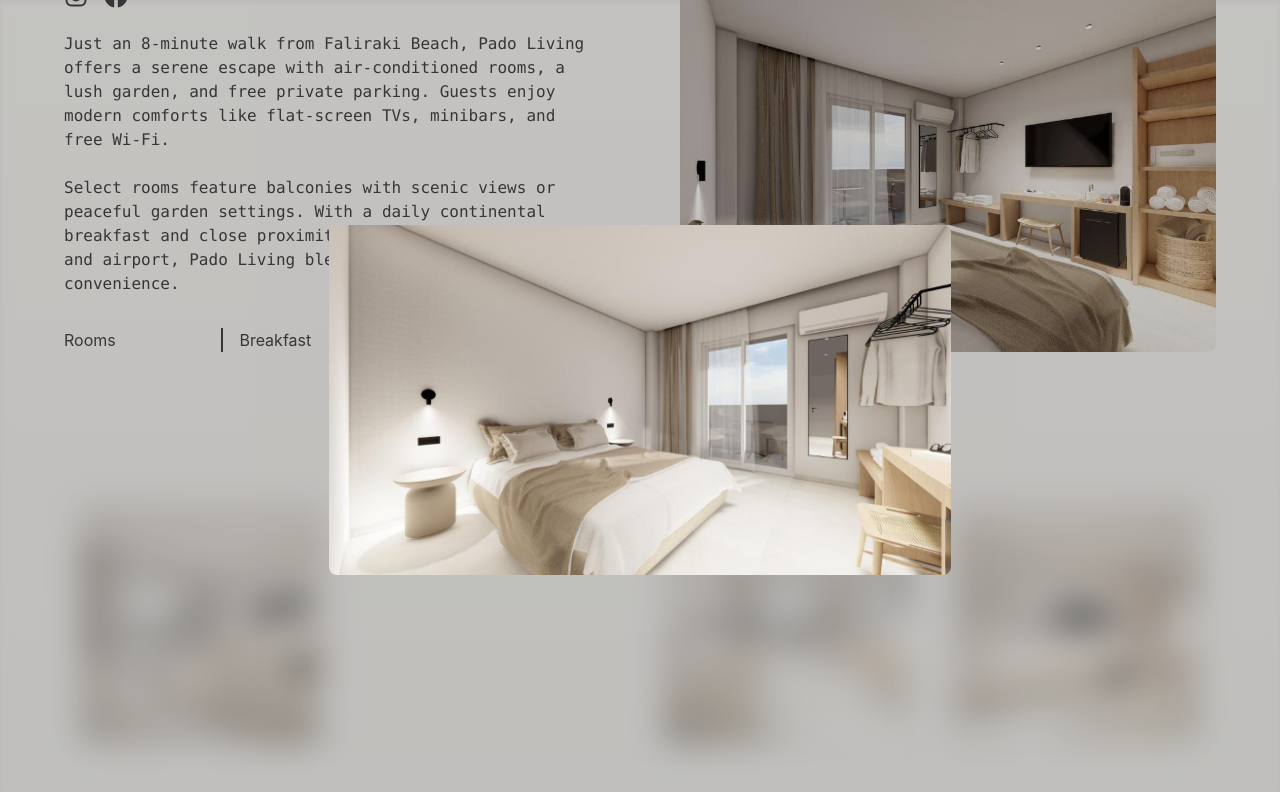
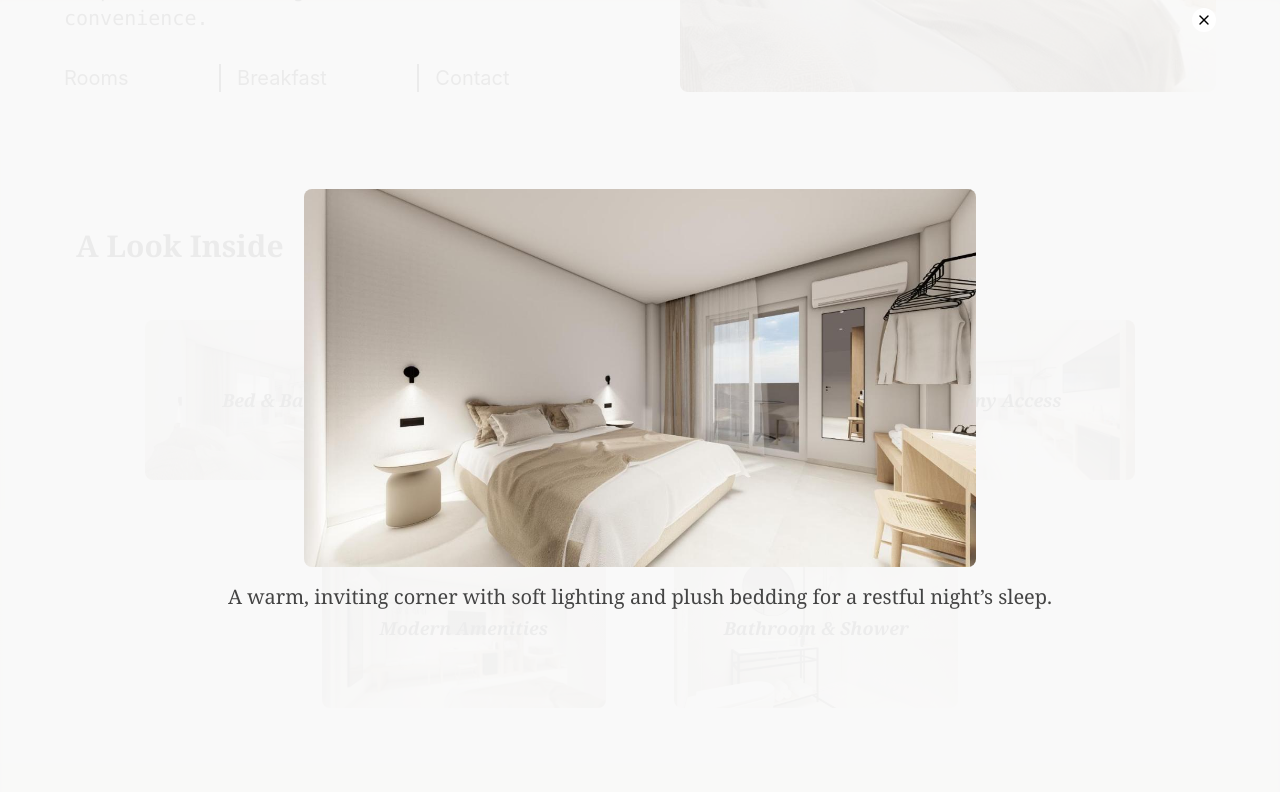
Before and after one commit to GiorgosTs19/pado-living, a React (Vite) app: page / in a window 1280 px wide. Both pictures are taken after a click on the item "Cozy Bedside Angle". Shown: the top 792 px of the page. Built offline with nearby package versions, Linux system fonts and the light colour scheme.

Commit message:
Added menus.

```diff
--- a/src/App.css
+++ b/src/App.css
@@ -44,6 +44,7 @@ body {
     --color-silent: rgba(230, 211, 196, 0.5);
     --color-chill: #A49D94;
     --color-input: #3D3732;
+    --color-semiTransparent: rgba(255, 255, 255, 0.9);
   }
 
   .text-clip {
--- a/src/components/Sections/Gallery/Gallery.tsx
+++ b/src/components/Sections/Gallery/Gallery.tsx
@@ -5,6 +5,7 @@ import Room1 from '@/assets/images/Room_1.jpg';
 import Room2 from '@/assets/images/Room_2.jpg';
 import Room3 from '@/assets/images/Room_3.jpg';
 import Room4 from '@/assets/images/Room_4.jpg';
+import Room5 from '@/assets/images/Room_6.jpg';
 
 export function Gallery() {
   const [active, setActive] = useState<(typeof cards)[number] | boolean | null>(null);
@@ -28,7 +29,8 @@ export function Gallery() {
   }, [active]);
 
   return (
-    <section className={'px-[5%] py-10'} id={'Rooms'}>
+    <section className={'px-[5%] py-10 '} id={'Rooms'}>
+      <h2 className={'text-start text-3xl font-bold mb-10 ps-3 font-serif'}> {getTranslation(`sections.rooms.title`)}</h2>
       <AnimatePresence>
         {active && typeof active === 'object' && (
           <motion.div
@@ -41,7 +43,9 @@ export function Gallery() {
       </AnimatePresence>
       <AnimatePresence>
         {active && typeof active === 'object' ? (
-          <div className="fixed inset-0 grid place-items-center z-[100]">
+          <div className="fixed inset-0 grid place-items-center z-[100] h-full w-full">
+            {/* Pseudo-element for blur */}
+            <div className="absolute inset-0 bg-fill bg-center blur-4xl z-[-1] bg-semiTransparent" ></div>
             <motion.button
               key={`button-${active.id}`}
               layout
@@ -57,26 +61,30 @@ export function Gallery() {
                   duration: 0.05,
                 },
               }}
-              className="flex absolute top-2 right-2 lg:hidden items-center justify-center bg-white rounded-full h-6 w-6"
+              className="flex absolute top-2 right-[5%] items-center justify-center bg-white rounded-full h-6 w-6 cursor-pointer"
               onClick={() => setActive(null)}
             >
               <CloseIcon />
             </motion.button>
+
             <motion.div
               layoutId={`card-${active.id}`}
-              className="w-full max-w-[750px] h-vdh md:h-fit md:max-h-[90%] flex-col bg-transparent sm:rounded-3xl overflow-hidden flex items-center px-[5%]"
+              className="relative w-full h-vdh md:h-fit md:max-h-[90%] flex-col g-transparent sm:rounded-3xl overflow-hidden flex items-center px-[5%] gap-4 z-[101]"
             >
               <img
                 src={active.src}
                 alt={`${active.id}`}
-                className="w-full rounded-lg object-contain object-top"
+                className="w-full max-w-md lg:max-w-2xl 2xl:max-w-4xl rounded-lg object-contain object-top"
               />
+              <div className={'font-serif text-center text-lg xl:text-xl'}>
+                {getTranslation(`sections.rooms.${active.description}`)}
+              </div>
             </motion.div>
           </div>
         ) : null}
       </AnimatePresence>
       <ul
-        className={`max-w-2xl xl:max-w-full mx-auto w-full grid grid-cols-1 md:grid-cols-2 xl:grid-cols-4 items-start gap-4 ${active ? 'blur-lg' : ''}`}
+        className={`mx-auto w-full flex flex-wrap items-center justify-center 2xl:justify-start gap-9 ${active ? '' : ''}`}
       >
         {cards.map((card) => (
           <motion.li
@@ -88,7 +96,7 @@ export function Gallery() {
             <div className="relative flex gap-4 flex-col w-full group">
               <div
                 className={
-                  'absolute w-full h-full flex items-center justify-center z-10 group-hover:hidden'
+                  'font-serif px-2 text-xs md:text-base lg:text-lg 2xl:text-2xl text-center font-bold italic absolute w-full h-full flex items-center justify-center z-10 group-hover:hidden'
                 }
               >
                 {getTranslation(`sections.rooms.${card.overlay}`)}
@@ -101,11 +109,9 @@ export function Gallery() {
                 transition={{ duration: 0.3 }}
               >
                 <img
-                  width={100}
-                  height={100}
                   src={card.src}
                   alt={`${card.id}`}
-                  className="h-60 w-full rounded-lg object-cover object-top"
+                  className="h-20 sm:h-30 md:h-40 2xl:h-50 w-full rounded-lg object-cover object-top"
                 />
               </motion.div>
             </div>
@@ -149,26 +155,38 @@ export const CloseIcon = () => {
   );
 };
 
+
+
 const cards = [
   {
     id: 1,
     src: Room1,
-    overlay: 'View-1',
+    overlay: 'view-1',
+    description: 'description-1',
   },
   {
     id: 2,
     src: Room2,
-    overlay: 'View-2',
+    overlay: 'view-2',
+    description: 'description-2',
   },
 
   {
     id: 3,
     src: Room3,
-    overlay: 'View-3',
+    overlay: 'view-3',
+    description: 'Description-3',
   },
   {
     id: 4,
     src: Room4,
-    overlay: 'View-4',
+    overlay: 'view-4',
+    description: 'description-4',
+  },
+  {
+    id: 5,
+    src: Room5,
+    overlay: 'view-5',
+    description: 'description-5',
   },
 ];
--- /dev/null
+++ b/src/components/Sections/Menus/Menus.tsx
@@ -0,0 +1,93 @@
+import { useLang } from '@/lang';
+
+export function Menus() {
+  const { getTranslation } = useLang();
+
+  return (
+    <section className={'px-[5%] py-10 '} id={'Rooms'}>
+      <h2
+        className={'text-start text-3xl font-bold mb-10 ps-3 font-serif'}> {getTranslation(`sections.menus.title`)}</h2>
+
+      <div className="grid md:grid-cols-2 gap-8">
+        <div
+          className="relative backdrop-blur-md bg-semiTransparent ounded-2xl p-6 shadow-sm transition hover:shadow-lg rounded-lg">
+          <div className="relative flex items-center gap-3 mb-4 w-full">
+            <div className="text-xl">🥚</div>
+            <h2 className="text-2xl font-semibold text-secondary)]">
+              Classic Breakfast
+            </h2>
+            <div className={`rounded-4xl border-border ml-auto`}>
+              Today's Menu
+            </div>
+          </div>
+          <ul className="space-y-2 text-[var(--color-secondary)] text-base">
+            <li
+              className="pl-4 relative before:absolute before:left-0 before:top-1.5 before:h-1.5 before:w-1.5 before:rounded-full before:bg-[var(--color-border)]">Eggs
+            </li>
+            <li
+              className="pl-4 relative before:absolute before:left-0 before:top-1.5 before:h-1.5 before:w-1.5 before:rounded-full before:bg-[var(--color-border)]">Toast
+            </li>
+            <li
+              className="pl-4 relative before:absolute before:left-0 before:top-1.5 before:h-1.5 before:w-1.5 before:rounded-full before:bg-[var(--color-border)]">Butter
+            </li>
+            <li
+              className="pl-4 relative before:absolute before:left-0 before:top-1.5 before:h-1.5 before:w-1.5 before:rounded-full before:bg-[var(--color-border)]">Jam
+            </li>
+            <li
+              className="pl-4 relative before:absolute before:left-0 before:top-1.5 before:h-1.5 before:w-1.5 before:rounded-full before:bg-[var(--color-border)]">Fresh
+              Juice
+            </li>
+            <li
+              className="pl-4 relative before:absolute before:left-0 before:top-1.5 before:h-1.5 before:w-1.5 before:rounded-full before:bg-[var(--color-border)]">Coffee/Tea
+            </li>
+          </ul>
+        </div>
+
+        <div
+          className="relative backdrop-blur-md bg-[var(--color-semiTransparent)] border border-[var(--color-border)] rounded-2xl p-6 shadow-sm transition hover:shadow-lg">
+          <div className="flex items-center gap-3 mb-4">
+            <div className="text-xl">🥐</div>
+            <h2 className="text-2xl font-semibold text-[var(--color-secondary)]">
+              Continental Breakfast
+            </h2>
+          </div>
+          <ul className="space-y-2 text-[var(--color-secondary)] text-base">
+            <li
+              className="pl-4 relative before:absolute before:left-0 before:top-1.5 before:h-1.5 before:w-1.5 before:rounded-full before:bg-[var(--color-border)]">Croissant
+            </li>
+            <li
+              className="pl-4 relative before:absolute before:left-0 before:top-1.5 before:h-1.5 before:w-1.5 before:rounded-full before:bg-[var(--color-border)]">Yogurt
+            </li>
+            <li
+              className="pl-4 relative before:absolute before:left-0 before:top-1.5 before:h-1.5 before:w-1.5 before:rounded-full before:bg-[var(--color-border)]">Granola
+            </li>
+            <li
+              className="pl-4 relative before:absolute before:left-0 before:top-1.5 before:h-1.5 before:w-1.5 before:rounded-full before:bg-[var(--color-border)]">Fruit
+            </li>
+            <li
+              className="pl-4 relative before:absolute before:left-0 before:top-1.5 before:h-1.5 before:w-1.5 before:rounded-full before:bg-[var(--color-border)]">Fresh
+              Juice
+            </li>
+            <li
+              className="pl-4 relative before:absolute before:left-0 before:top-1.5 before:h-1.5 before:w-1.5 before:rounded-full before:bg-[var(--color-border)]">Coffee/Tea
+            </li>
+          </ul>
+        </div>
+      </div>
+    </section>
+  );
+}
+
+
+const breakfastMenus = [
+  {
+    id: 1,
+    title: "sections.menus.classicBreakfast.title",
+    items: "sections.menus.classicBreakfast.items",
+  },
+  {
+    id: 2,
+    title: "sections.menus.continentalBreakfast.title",
+    items: "sections.menus.continentalBreakfast.items",
+  },
+];
--- /dev/null
+++ b/src/components/Sections/Menus/index.ts
@@ -0,0 +1 @@
+export * from './Menus.tsx';
--- a/src/components/Sections/Pado/Pado.tsx
+++ b/src/components/Sections/Pado/Pado.tsx
@@ -26,7 +26,7 @@ export function Pado() {
             animate={{ opacity: 1, scale: 1 }}
             transition={{ duration: 1, ease: 'easeOut', delay: 0.3 }}
             viewport={{ amount: 0.35 }}
-            className={'w-full text-wrap'}
+            className={'w-full text-wrap xl:text-xl 2xl:text-2xl'}
           >
             {getTranslation('sections.pado.description')}
           </motion.pre>
@@ -40,19 +40,19 @@ export function Pado() {
             viewport={{ amount: 0.35 }}
           >
             <SectionLink
-              className={'block w-full border-e-2 hover'}
+              className={'block w-full border-e-2 hover xl:text-xl 2xl:text-2xl'}
               href={'#Rooms'}
-              text={getTranslation('sections.pado.buttons.Rooms')!}
+              text={getTranslation('sections.pado.buttons.rooms')!}
             />
             <SectionLink
-              className={'block w-full border-e-2  hover'}
+              className={'block w-full border-e-2 hover xl:text-xl 2xl:text-2xl'}
               href={'#Rooms'}
-              text={getTranslation('sections.pado.buttons.Breakfast')!}
+              text={getTranslation('sections.pado.buttons.breakfast')!}
             />
             <SectionLink
-              className={'block w-full hover'}
+              className={'block w-full hover xl:text-xl 2xl:text-2xl'}
               href={'#Rooms'}
-              text={getTranslation('sections.pado.buttons.Contact')!}
+              text={getTranslation('sections.pado.buttons.contact')!}
             />
           </motion.div>
         </div>
--- a/src/components/Sections/index.ts
+++ b/src/components/Sections/index.ts
@@ -2,3 +2,4 @@ export * from './Hero';
 export * from './Amenities';
 export * from './Gallery';
 export * from './Pado';
+export * from './Menus'
--- a/src/lang/en.json
+++ b/src/lang/en.json
@@ -1,21 +1,52 @@
 {
   "sections":  {
     "hero" : {
-      "Title" : "Pado Living"
+      "title" : "Pado Living"
     },
     "rooms" : {
-      "Title": "Rooms",
-      "View-1":"Bed & Balcony View",
-      "View-2":"Cozy Bedside Angle",
-      "View-3":"Desk and Balcony Access",
-      "View-4":"Modern Amenities"
+      "title": "A Look Inside",
+      "view-1":"Bed & Balcony",
+      "view-2":"Cozy Bedside Angle",
+      "view-3":"Balcony Access",
+      "view-4":"Modern Amenities",
+      "view-5":"Bathroom & Shower",
+      "description-1":"Wake up to natural light and step out onto a private balcony overlooking the serene surroundings.",
+      "description-2":"A warm, inviting corner with soft lighting and plush bedding for a restful night’s sleep.",
+      "description-3":"Functional workspace paired with direct balcony access — ideal for work or relaxation.",
+      "description-4":"Smart TV, air conditioning, and thoughtful touches ensure a comfortable and connected stay.",
+      "description-5":"Clean, modern bathroom with a walk-in shower and all essential toiletries provided."
     },
     "pado" : {
       "description" : "Just an 8-minute walk from Faliraki Beach, Pado Living offers a serene escape with air-conditioned rooms, a lush garden, and free private parking. Guests enjoy modern comforts like flat-screen TVs, minibars, and free Wi-Fi.\n \nSelect rooms feature balconies with scenic views or peaceful garden settings. With a daily continental breakfast and close proximity to Rhodes’ historic sites and airport, Pado Living blends relaxation with convenience.",
       "buttons": {
-        "Rooms" : "Rooms",
-        "Breakfast" : "Breakfast",
-        "Contact" : "Contact"
+        "rooms" : "Rooms",
+        "breakfast" : "Breakfast",
+        "contact" : "Contact"
+      }
+    },
+    "menus" : {
+      "title" : "Your Morning Choices",
+      "classicBreakfast" : {
+        "title" : "Classic Breakfast",
+        "items" : [
+          "Eggs",
+          "Toast",
+          "Butter",
+          "Jam",
+          "Fresh Juice",
+          "Coffee/Tea"
+        ]
+      },
+      "continentalBreakfast" : {
+        "title" : "Continental Breakfast",
+        "items": [
+          "Croissant",
+          "Yogurt",
+          "Granola",
+          "Fruit",
+          "Fresh Juice",
+          "Coffee/Tea"
+        ]
       }
     }
   }
--- a/src/routes/HomePage/Homepage.tsx
+++ b/src/routes/HomePage/Homepage.tsx
@@ -1,4 +1,4 @@
-import { Gallery, Hero, Pado } from '@/components';
+import { Gallery, Hero, Menus, Pado } from '@/components';
 
 export function Homepage() {
   return (
@@ -6,6 +6,7 @@ export function Homepage() {
       <Hero />
       <Pado />
       <Gallery />
+      <Menus/>
     </>
   );
 }
```
Also changed, not shown: src/assets/images/Room_6.jpg (added).
